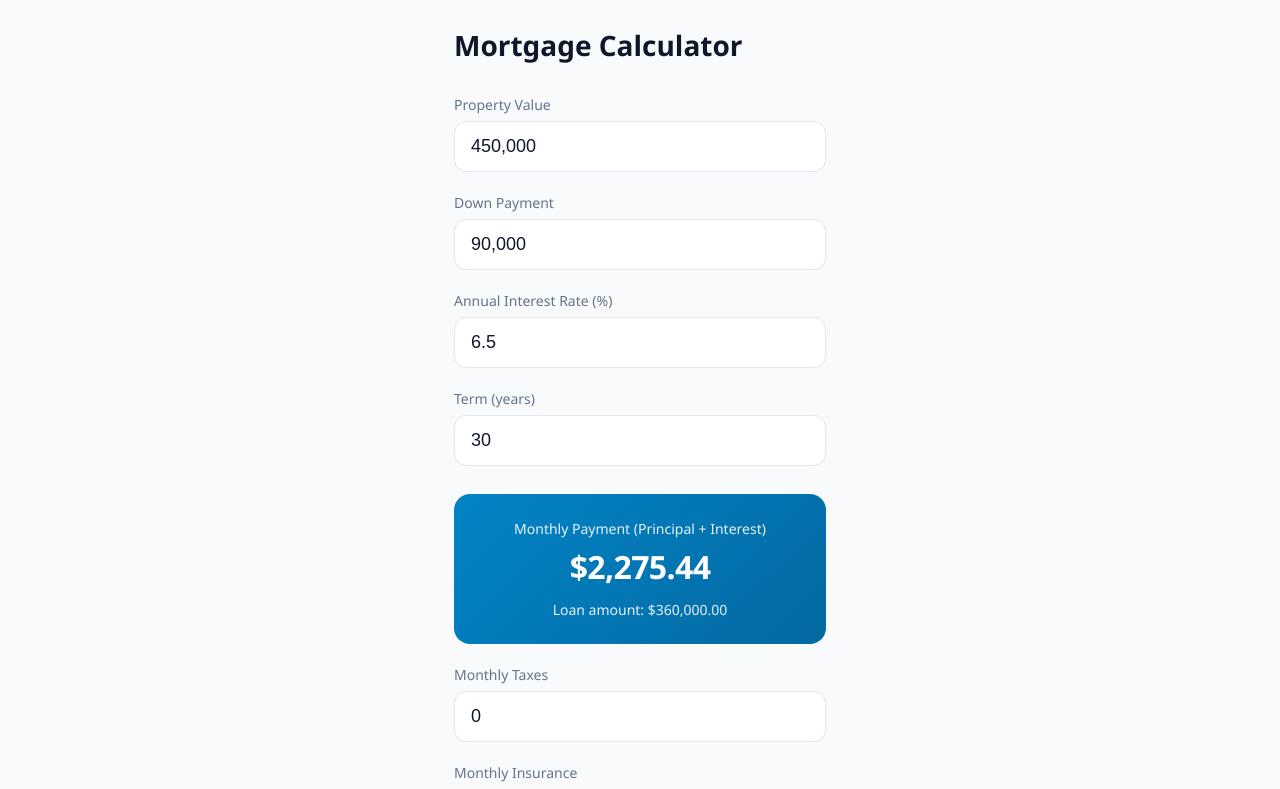
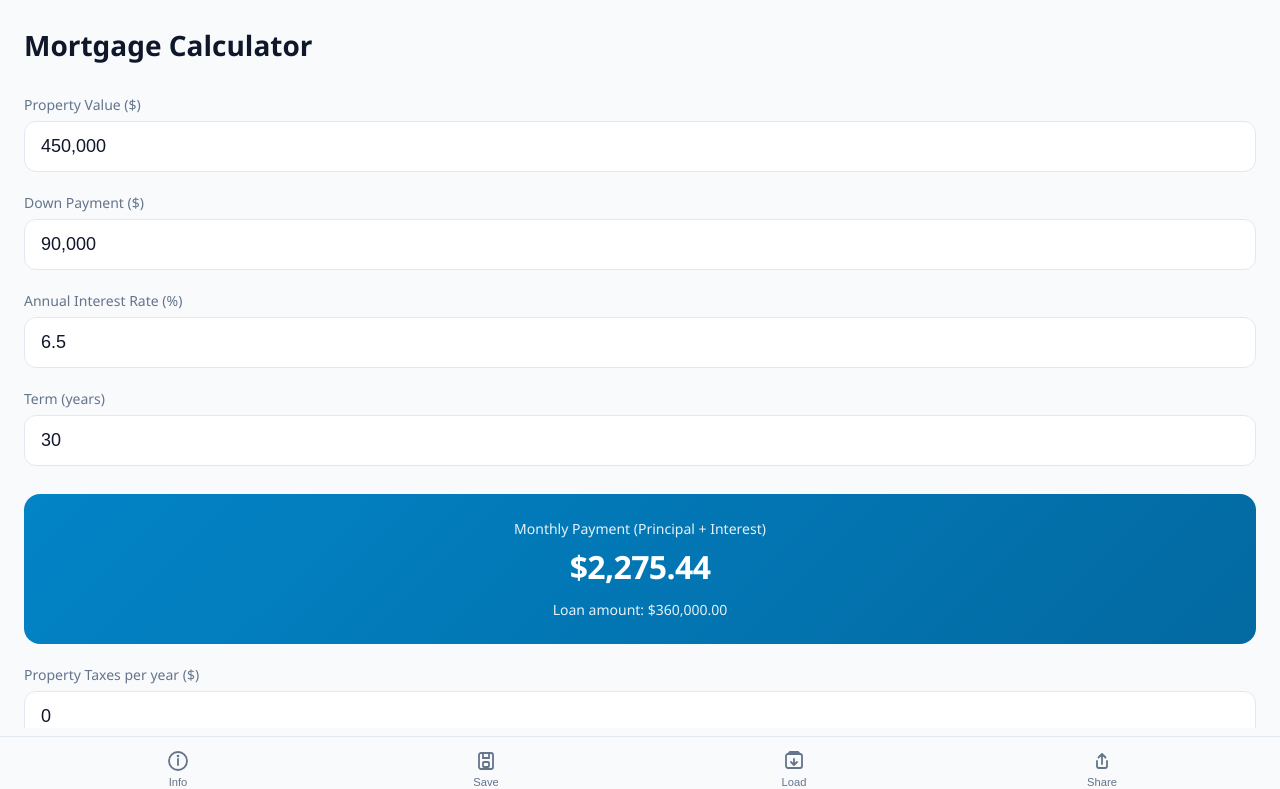
Before and after one commit to GoranStojanov/mortgage-calculator, a React (Vite) app: page / in a window 1280 px wide. Shown: the top 789 px of the page. Built offline with nearby package versions, Linux system fonts and the light colour scheme.

Commit message:
Fixing full screen
Fixing full screen and adding a bottom menu.

```diff
--- a/src/App.css
+++ b/src/App.css
@@ -1,9 +1,82 @@
 .app {
   width: 100%;
-  max-width: 420px;
-  margin: 0 auto;
+  height: 100vh;
+  height: 100dvh;
+  display: flex;
+  flex-direction: column;
+  padding-bottom: calc(72px + env(safe-area-inset-bottom, 0px));
+}
+
+.app-content {
+  flex: 1;
+  overflow-y: auto;
   padding: 1.5rem;
-  padding-bottom: env(safe-area-inset-bottom, 1.5rem);
+}
+
+.info-panel {
+  margin-bottom: 1rem;
+  padding: 1rem 1.25rem;
+  border-radius: 12px;
+  background: rgba(15, 23, 42, 0.85);
+  color: var(--color-text);
+  border: 1px solid var(--color-border);
+}
+
+.info-panel h2 {
+  margin: 0 0 0.35rem;
+  font-size: 1rem;
+}
+
+.info-panel p {
+  margin: 0;
+  font-size: 0.85rem;
+  color: var(--color-text-muted);
+}
+
+.load-panel {
+  display: flex;
+  flex-direction: column;
+  gap: 0.75rem;
+}
+
+.load-panel-subtitle {
+  margin: 0;
+  font-size: 0.85rem;
+  color: var(--color-text-muted);
+}
+
+.load-list {
+  display: flex;
+  flex-direction: column;
+  gap: 0.5rem;
+  margin-top: 0.25rem;
+}
+
+.load-item {
+  width: 100%;
+  text-align: left;
+  padding: 0.75rem 1rem;
+  border-radius: 10px;
+  border: 1px solid var(--color-border);
+  background: var(--color-input-bg);
+  color: var(--color-text);
+  font-size: 0.95rem;
+}
+
+.load-item-name {
+  white-space: nowrap;
+  overflow: hidden;
+  text-overflow: ellipsis;
+}
+
+.load-cancel {
+  margin-top: 0.5rem;
+  padding: 0.6rem 1rem;
+  border-radius: 10px;
+  border: 1px solid var(--color-border);
+  background: transparent;
+  color: var(--color-text-muted);
+  font-size: 0.9rem;
 }
 
 .mortgage-calculator {
@@ -149,3 +222,50 @@
   border-radius: 10px;
   cursor: pointer;
 }
+
+/* Bottom navigation */
+.bottom-nav {
+  position: fixed;
+  bottom: 0;
+  left: 0;
+  right: 0;
+  height: 64px;
+  padding: 0.5rem 1.5rem;
+  padding-bottom: calc(0.5rem + env(safe-area-inset-bottom, 0px));
+  background: rgba(15, 23, 42, 0.96);
+  backdrop-filter: blur(16px);
+  border-top: 1px solid var(--color-border);
+  display: flex;
+  align-items: center;
+  justify-content: space-between;
+  z-index: 90;
+}
+
+@media (prefers-color-scheme: light) {
+  .bottom-nav {
+    background: rgba(248, 250, 252, 0.96);
+  }
+}
+
+.bottom-nav-button {
+  flex: 1;
+  display: flex;
+  flex-direction: column;
+  align-items: center;
+  gap: 0.15rem;
+  font-size: 0.7rem;
+  color: var(--color-text-muted);
+  border: none;
+  background: none;
+  padding: 0.25rem 0.35rem;
+}
+
+.bottom-nav-button svg {
+  width: 24px;
+  height: 24px;
+}
+
+.bottom-nav-button.active,
+.bottom-nav-button:focus-visible {
+  color: var(--color-accent);
+}
--- a/src/App.tsx
+++ b/src/App.tsx
@@ -1,12 +1,214 @@
-import { MortgageCalculator } from './MortgageCalculator'
+import { useState } from 'react'
+import { MortgageCalculator, type MortgageState } from './MortgageCalculator'
 import { InstallPrompt } from './InstallPrompt'
 import './App.css'
 
+const STORAGE_KEY = 'mortgage-calculator:saved'
+
+function loadSavedCalculations(): Record<string, MortgageState> {
+  if (typeof window === 'undefined') return {}
+  try {
+    const raw = window.localStorage.getItem(STORAGE_KEY)
+    if (!raw) return {}
+    const parsed = JSON.parse(raw) as Record<string, MortgageState>
+    return parsed && typeof parsed === 'object' ? parsed : {}
+  } catch {
+    return {}
+  }
+}
+
+function saveCalculations(data: Record<string, MortgageState>) {
+  if (typeof window === 'undefined') return
+  window.localStorage.setItem(STORAGE_KEY, JSON.stringify(data))
+}
+
 function App() {
+  const [state, setState] = useState<MortgageState>({
+    propertyValue: '450,000',
+    downPayment: '90,000',
+    rate: '6.5',
+    term: '30',
+    taxes: '0',
+    insurance: '0',
+  })
+
+  const [showInfo, setShowInfo] = useState(false)
+  const [loadList, setLoadList] = useState<string[] | null>(null)
+  const [savedMap, setSavedMap] = useState<Record<string, MortgageState>>({})
+
+  const handleSave = () => {
+    const name = window.prompt('Save this calculation as:')
+    if (!name) return
+    const key = name.trim()
+    if (!key) return
+    const existing = loadSavedCalculations()
+    existing[key] = state
+    saveCalculations(existing)
+    window.alert(`Saved as "${key}".`)
+  }
+
+  const handleLoad = () => {
+    const saved = loadSavedCalculations()
+    const names = Object.keys(saved)
+    if (names.length === 0) {
+      window.alert('No saved calculations yet.')
+      return
+    }
+    setSavedMap(saved)
+    setLoadList(names.sort((a, b) => a.localeCompare(b)))
+    setShowInfo(false)
+  }
+
+  const handleSelectSaved = (key: string) => {
+    const found = savedMap[key]
+    if (!found) {
+      window.alert(`No calculation named "${key}" found.`)
+      return
+    }
+    setState(found)
+    setLoadList(null)
+  }
+
+  const handleCancelLoad = () => {
+    setLoadList(null)
+  }
+
+  const handleShare = () => {
+    const text = [
+      'Mortgage calculation',
+      `Property value: ${state.propertyValue}`,
+      `Down payment: ${state.downPayment}`,
+      `Rate: ${state.rate}%`,
+      `Term: ${state.term} years`,
+      `Taxes: ${state.taxes}`,
+      `Insurance: ${state.insurance}`,
+      '',
+      'Created with Mortgage Calculator PWA',
+    ].join('\n')
+
+    if (navigator.share) {
+      navigator
+        .share({
+          title: 'Mortgage Calculator',
+          text,
+          url: window.location.href,
+        })
+        .catch(() => {})
+    } else {
+      void navigator.clipboard?.writeText(text)
+      window.alert('Calculation copied so you can paste and share it.')
+    }
+  }
+
   return (
     <div className="app">
       <InstallPrompt />
-      <MortgageCalculator />
+      <div className="app-content">
+        {loadList ? (
+          <div className="load-panel">
+            <h2>Saved calculations</h2>
+            <p className="load-panel-subtitle">Tap a name to load it.</p>
+            <div className="load-list">
+              {loadList.map((name) => (
+                <button
+                  key={name}
+                  type="button"
+                  className="load-item"
+                  onClick={() => handleSelectSaved(name)}
+                >
+                  <span className="load-item-name">{name}</span>
+                </button>
+              ))}
+            </div>
+            <button
+              type="button"
+              className="load-cancel"
+              onClick={handleCancelLoad}
+            >
+              Close
+            </button>
+          </div>
+        ) : (
+          <>
+            {showInfo && (
+              <div className="info-panel">
+                <h2>About this app</h2>
+                <p>
+                  This app is dedicated to Marija, Alyssa and Matt, to help
+                  them find their first home.
+                </p>
+              </div>
+            )}
+            <MortgageCalculator state={state} onChange={setState} />
+          </>
+        )}
+      </div>
+      <nav className="bottom-nav" aria-label="Main navigation">
+        <button
+          type="button"
+          className="bottom-nav-button"
+          onClick={() => setShowInfo((v) => !v)}
+        >
+          {/* Info */}
+          <svg viewBox="0 0 24 24" aria-hidden="true">
+            <circle cx="12" cy="12" r="9" fill="none" stroke="currentColor" strokeWidth="1.8" />
+            <line x1="12" y1="10" x2="12" y2="16" stroke="currentColor" strokeWidth="1.8" strokeLinecap="round" />
+            <circle cx="12" cy="7" r="1.3" fill="currentColor" />
+          </svg>
+          <span>Info</span>
+        </button>
+        <button
+          type="button"
+          className="bottom-nav-button"
+          onClick={handleSave}
+        >
+          {/* Save */}
+          <svg viewBox="0 0 24 24" aria-hidden="true">
+            <rect x="5" y="4" width="14" height="16" rx="2" ry="2" fill="none" stroke="currentColor" strokeWidth="1.8" />
+            <path d="M9 4v5h6V4" fill="none" stroke="currentColor" strokeWidth="1.8" />
+            <rect x="9" y="13" width="6" height="5" rx="1" ry="1" fill="none" stroke="currentColor" strokeWidth="1.8" />
+          </svg>
+          <span>Save</span>
+        </button>
+        <button
+          type="button"
+          className="bottom-nav-button"
+          onClick={handleLoad}
+        >
+          {/* Load */}
+          <svg viewBox="0 0 24 24" aria-hidden="true">
+            <rect x="4" y="5" width="16" height="14" rx="2" ry="2" fill="none" stroke="currentColor" strokeWidth="1.8" />
+            <path d="M8 3h8l2 2H6l2-2z" fill="none" stroke="currentColor" strokeWidth="1.8" />
+            <path d="M12 10v6m0 0-3-3m3 3 3-3" fill="none" stroke="currentColor" strokeWidth="1.8" strokeLinecap="round" strokeLinejoin="round" />
+          </svg>
+          <span>Load</span>
+        </button>
+        <button
+          type="button"
+          className="bottom-nav-button"
+          onClick={handleShare}
+        >
+          {/* Share */}
+          <svg viewBox="0 0 24 24" aria-hidden="true">
+            <path
+              d="M7 12v5a2 2 0 0 0 2 2h6a2 2 0 0 0 2-2v-5"
+              fill="none"
+              stroke="currentColor"
+              strokeWidth="1.8"
+              strokeLinecap="round"
+            />
+            <path
+              d="M12 5v10m0-10L8.5 8.5M12 5l3.5 3.5"
+              fill="none"
+              stroke="currentColor"
+              strokeWidth="1.8"
+              strokeLinecap="round"
+              strokeLinejoin="round"
+            />
+          </svg>
+          <span>Share</span>
+        </button>
+      </nav>
     </div>
   )
 }
--- a/src/MortgageCalculator.tsx
+++ b/src/MortgageCalculator.tsx
@@ -1,4 +1,4 @@
-import { useState, useMemo } from 'react'
+import { useMemo } from 'react'
 
 /**
  * Standard mortgage payment formula:
@@ -50,13 +50,29 @@ function sanitizeMoneyKeystroke(value: string): string {
   return `${before}${after}`
 }
 
-export function MortgageCalculator() {
-  const [propertyValue, setPropertyValue] = useState<string>('450,000')
-  const [downPayment, setDownPayment] = useState<string>('90,000')
-  const [rate, setRate] = useState<string>('6.5')
-  const [term, setTerm] = useState<string>('30')
-  const [taxes, setTaxes] = useState<string>('0')
-  const [insurance, setInsurance] = useState<string>('0')
+export type MortgageState = {
+  propertyValue: string
+  downPayment: string
+  rate: string
+  term: string
+  taxes: string
+  insurance: string
+}
+
+type MortgageCalculatorProps = {
+  state: MortgageState
+  onChange: (next: MortgageState) => void
+}
+
+export function MortgageCalculator({ state, onChange }: MortgageCalculatorProps) {
+  const { propertyValue, downPayment, rate, term, taxes, insurance } = state
+
+  const updateField = (field: keyof MortgageState, value: string) => {
+    onChange({
+      ...state,
+      [field]: value,
+    })
+  }
 
   const loanAmount = useMemo(() => {
     const value = parseMoneyInput(propertyValue)
@@ -70,8 +86,8 @@ export function MortgageCalculator() {
     return calculateMonthlyPayment(loanAmount, r, t)
   }, [loanAmount, rate, term])
 
-  const monthlyTaxes = useMemo(() => parseMoneyInput(taxes), [taxes])
-  const monthlyInsurance = useMemo(() => parseMoneyInput(insurance), [insurance])
+  const monthlyTaxes = useMemo(() => parseMoneyInput(taxes) / 12, [taxes])
+  const monthlyInsurance = useMemo(() => parseMoneyInput(insurance) / 12, [insurance])
 
   const totalMonthlyPayment = useMemo(() => {
     return monthlyPaymentPI + monthlyTaxes + monthlyInsurance
@@ -91,38 +107,38 @@ export function MortgageCalculator() {
       <h1>Mortgage Calculator</h1>
 
       <div className="input-group">
-        <label htmlFor="propertyValue">Property Value</label>
+        <label htmlFor="propertyValue">Property Value ($)</label>
         <input
           id="propertyValue"
           type="text"
           inputMode="decimal"
           min="0"
           value={propertyValue}
-          onChange={(e) => setPropertyValue(sanitizeMoneyKeystroke(e.target.value))}
+          onChange={(e) => updateField('propertyValue', sanitizeMoneyKeystroke(e.target.value))}
           onBlur={() => {
             const raw = propertyValue.trim()
             if (!raw) return
             const v = parseMoneyInput(raw)
-            setPropertyValue(v === 0 ? '0' : formatMoneyInput(v, 0))
+            updateField('propertyValue', v === 0 ? '0' : formatMoneyInput(v, 0))
           }}
           placeholder="e.g. 450,000"
         />
       </div>
 
       <div className="input-group">
-        <label htmlFor="downPayment">Down Payment</label>
+        <label htmlFor="downPayment">Down Payment ($)</label>
         <input
           id="downPayment"
           type="text"
           inputMode="decimal"
           min="0"
           value={downPayment}
-          onChange={(e) => setDownPayment(sanitizeMoneyKeystroke(e.target.value))}
+          onChange={(e) => updateField('downPayment', sanitizeMoneyKeystroke(e.target.value))}
           onBlur={() => {
             const raw = downPayment.trim()
             if (!raw) return
             const v = parseMoneyInput(raw)
-            setDownPayment(v === 0 ? '0' : formatMoneyInput(v, 0))
+            updateField('downPayment', v === 0 ? '0' : formatMoneyInput(v, 0))
           }}
           placeholder="e.g. 90,000"
         />
@@ -138,7 +154,7 @@ export function MortgageCalculator() {
           max="30"
           step="0.125"
           value={rate}
-          onChange={(e) => setRate(e.target.value)}
+          onChange={(e) => updateField('rate', e.target.value)}
           placeholder="e.g. 6.5"
         />
       </div>
@@ -153,7 +169,7 @@ export function MortgageCalculator() {
           max="50"
           step="1"
           value={term}
-          onChange={(e) => setTerm(e.target.value)}
+          onChange={(e) => updateField('term', e.target.value)}
           placeholder="e.g. 30"
         />
       </div>
@@ -165,40 +181,40 @@ export function MortgageCalculator() {
       </div>
 
       <div className="input-group">
-        <label htmlFor="taxes">Monthly Taxes</label>
+        <label htmlFor="taxes">Property Taxes per year ($)</label>
         <input
           id="taxes"
           type="text"
           inputMode="decimal"
           min="0"
           value={taxes}
-          onChange={(e) => setTaxes(sanitizeMoneyKeystroke(e.target.value))}
+          onChange={(e) => updateField('taxes', sanitizeMoneyKeystroke(e.target.value))}
           onBlur={() => {
             const raw = taxes.trim()
             if (!raw) return
             const v = parseMoneyInput(raw)
-            setTaxes(v === 0 ? '0' : formatMoneyInput(v, 2))
+            updateField('taxes', v === 0 ? '0' : formatMoneyInput(v, 2))
           }}
-          placeholder="e.g. 350"
+          placeholder="e.g. 4,200"
         />
       </div>
 
       <div className="input-group">
-        <label htmlFor="insurance">Monthly Insurance</label>
+        <label htmlFor="insurance">Insurance per year ($)</label>
         <input
           id="insurance"
           type="text"
           inputMode="decimal"
           min="0"
           value={insurance}
-          onChange={(e) => setInsurance(sanitizeMoneyKeystroke(e.target.value))}
+          onChange={(e) => updateField('insurance', sanitizeMoneyKeystroke(e.target.value))}
           onBlur={() => {
             const raw = insurance.trim()
             if (!raw) return
             const v = parseMoneyInput(raw)
-            setInsurance(v === 0 ? '0' : formatMoneyInput(v, 2))
+            updateField('insurance', v === 0 ? '0' : formatMoneyInput(v, 2))
           }}
-          placeholder="e.g. 120"
+          placeholder="e.g. 1,200"
         />
       </div>
 
--- a/src/index.css
+++ b/src/index.css
@@ -40,14 +40,12 @@ body {
   color: var(--color-text);
   -webkit-font-smoothing: antialiased;
   -moz-osx-font-smoothing: grayscale;
-  display: flex;
-  align-items: flex-start;
-  justify-content: center;
 }
 
 #root {
   width: 100%;
   min-height: 100vh;
+  min-height: 100dvh;
 }
 
 input[type="number"]::-webkit-inner-spin-button,
```
